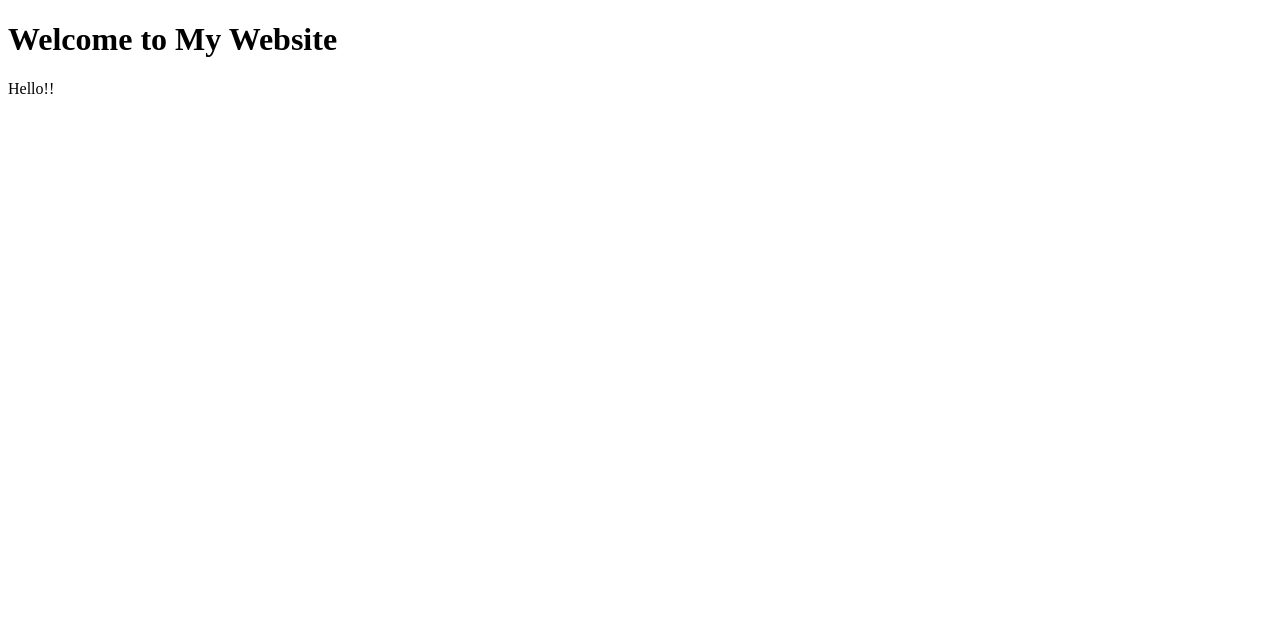
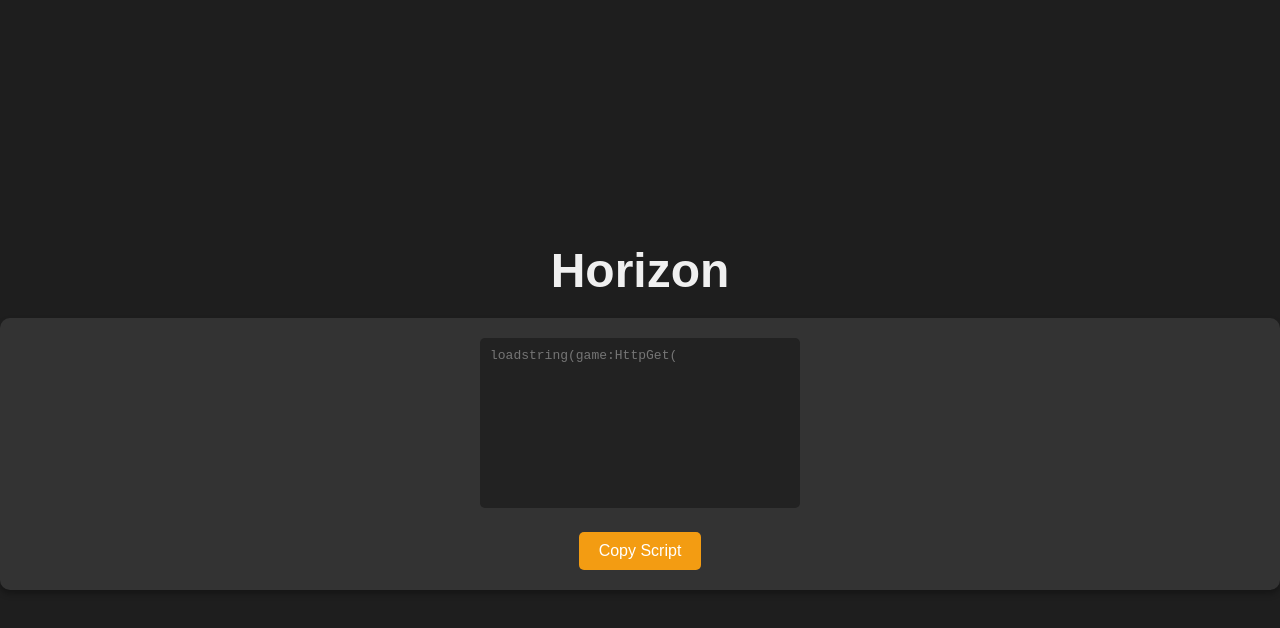
Before and after one commit to NilInstances/nilinstances.github.io, a plain HTML site: page index.html in a window 1280 px wide. Drawn offline with Linux system fonts and the light colour scheme.

Commit message:
Update index.html

```diff
--- a/index.html
+++ b/index.html
@@ -3,12 +3,99 @@
 <head>
     <meta charset="UTF-8">
     <meta name="viewport" content="width=device-width, initial-scale=1.0">
-    <title>My GitHub.io Website</title>
-    <link rel="stylesheet" href="style.css">
+    <title>Horizon</title>
+    <style>
+        body {
+            font-family: Arial, sans-serif;
+            background-color: #1e1e1e;
+            color: #f0f0f0;
+            text-align: center;
+            margin: 0;
+            padding: 0;
+            height: 100vh;
+            display: flex;
+            flex-direction: column;
+            justify-content: center;
+        }
+
+        h1 {
+            font-size: 3em;
+            margin-bottom: 20px;
+        }
+
+        .container {
+            display: inline-block;
+            padding: 20px;
+            border-radius: 10px;
+            background-color: #333;
+            box-shadow: 0 4px 6px rgba(0, 0, 0, 0.3);
+        }
+
+        textarea {
+            width: 300px;
+            height: 150px;
+            margin-bottom: 20px;
+            background-color: #222;
+            color: #f0f0f0;
+            border: none;
+            border-radius: 5px;
+            padding: 10px;
+            resize: none;
+            font-size: 1em;
+        }
+
+        button {
+            padding: 10px 20px;
+            background-color: #f39c12;
+            color: #fff;
+            border: none;
+            border-radius: 5px;
+            font-size: 1em;
+            cursor: pointer;
+        }
+
+        button:hover {
+            background-color: #e67e22;
+        }
+
+        .message {
+            margin-top: 10px;
+            color: #2ecc71;
+            font-size: 1.2em;
+            display: none;
+        }
+    </style>
 </head>
 <body>
-    <h1>Welcome to My Website</h1>
-    <p>Hello!!</p>
-    <script src="script.js"></script>
+
+    <h1>Horizon</h1>
+
+    <div class="container">
+        <textarea id="luaScript" placeholder="loadstring(game:HttpGet("https://raw.githubusercontent.com/NilInstances/Horizon/refs/heads/main/Loader.lua"))()"></textarea>
+        <br>
+        <button onclick="copyScript()">Copy Script</button>
+        <p class="message" id="message">Script copied to clipboard!</p>
+    </div>
+
+    <script>
+        function copyScript() {
+            // Get the Lua script from the textarea
+            var script = document.getElementById("luaScript");
+
+            // Select the text in the textarea
+            script.select();
+            script.setSelectionRange(0, 99999); // For mobile devices
+
+            // Try to copy the text to the clipboard
+            try {
+                document.execCommand("copy");
+                // Show confirmation message
+                document.getElementById("message").style.display = "block";
+            } catch (err) {
+                console.error("Failed to copy:", err);
+            }
+        }
+    </script>
+
 </body>
 </html>
```
